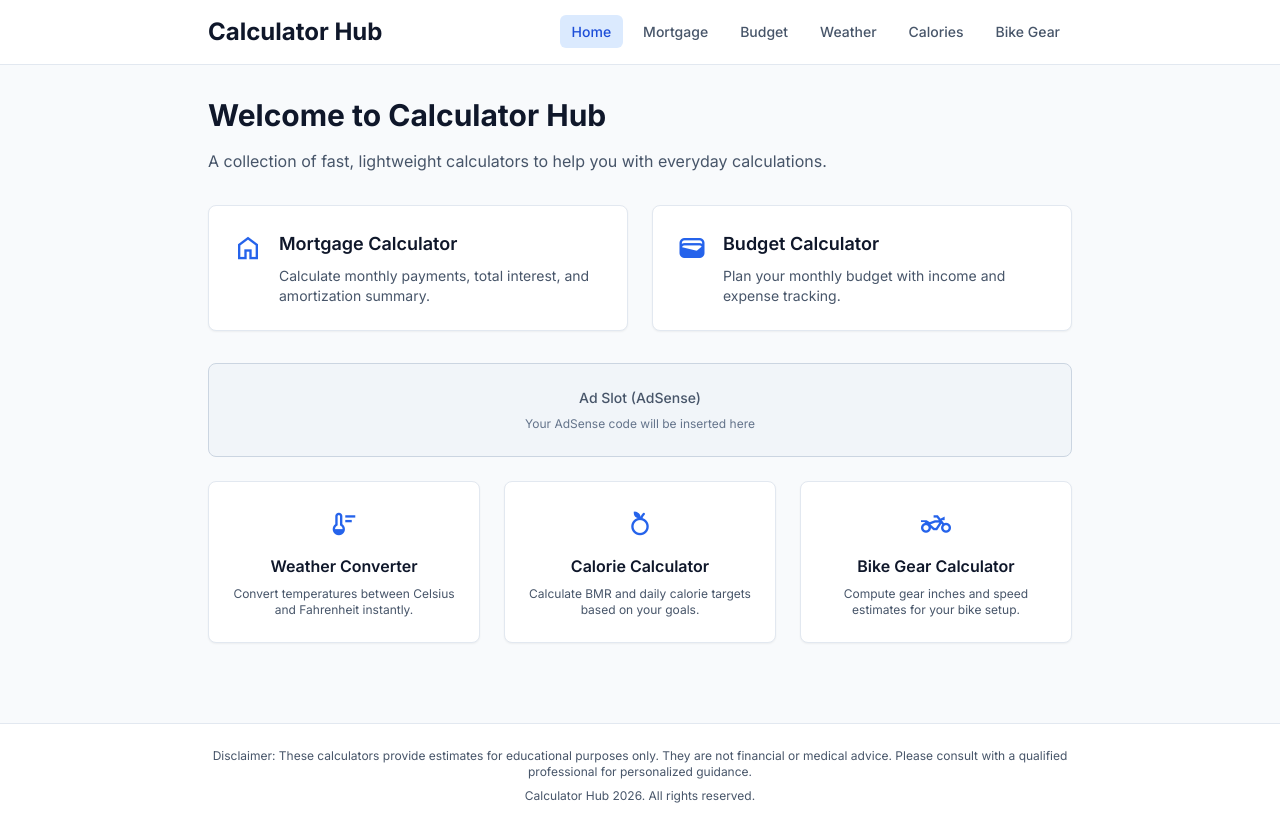
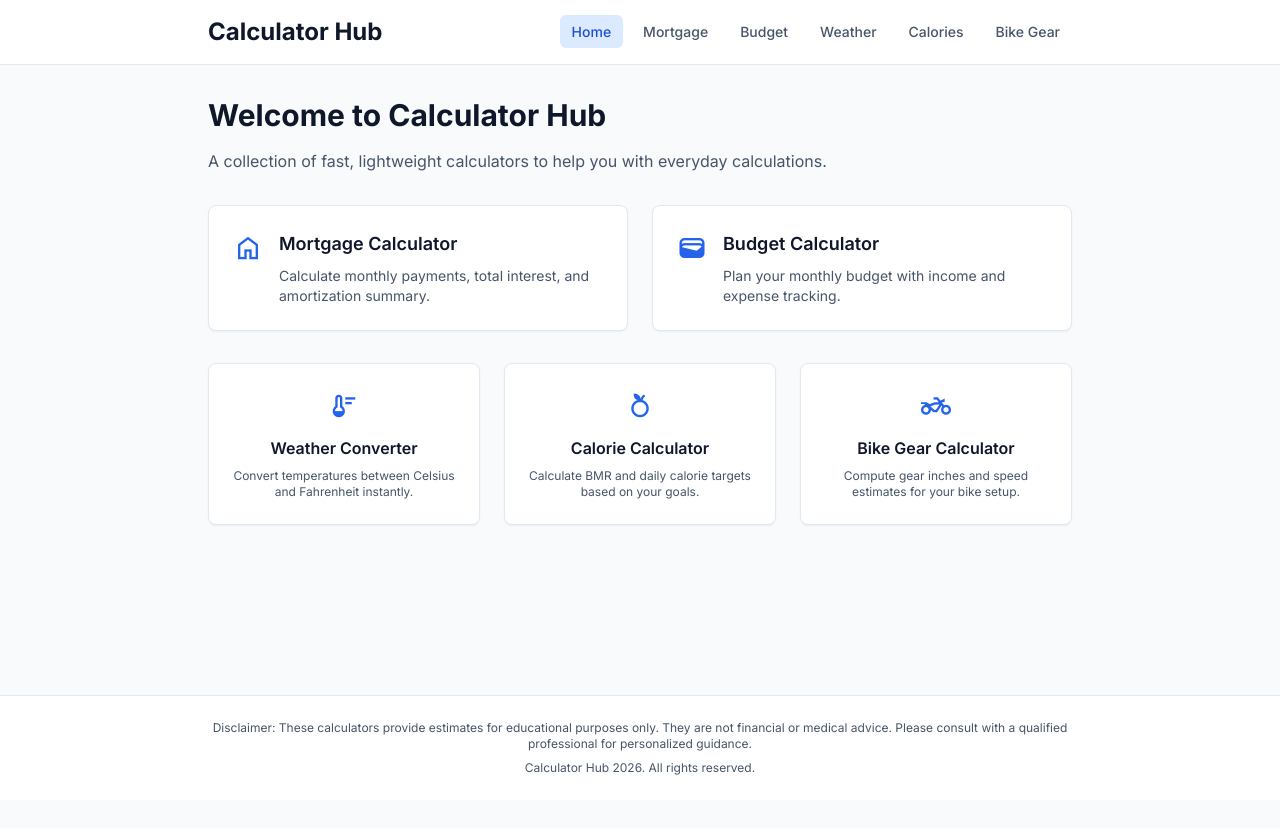
Before and after one commit to wylie/calculator-hub, a React (Vite) app: page / in a window 1280 px wide. After the commit the page ends 800 px from the top, so only its background shows below. Built offline with nearby package versions, Linux system fonts and the light colour scheme.

Commit message:
Add Google AdSense integration with publisher ID ca-pub-6736467803282205

```diff
--- a/index.html
+++ b/index.html
@@ -16,6 +16,8 @@
       rel="stylesheet"
       href="https://fonts.googleapis.com/css2?family=Material+Symbols+Outlined:opsz,wght,FILL,GRAD@24,400,0,0"
     />
+    <script async src="https://pagead2.googlesyndication.com/pagead/js/adsbygoogle.js?client=ca-pub-6736467803282205"
+      crossorigin="anonymous"></script>
     <title>Calculator Hub</title>
   </head>
   <body>
--- a/src/components/AdSlot.tsx
+++ b/src/components/AdSlot.tsx
@@ -1,10 +1,28 @@
-export default function AdSlot() {
+import { useEffect } from 'react';
+
+interface AdSlotProps {
+  slotId?: string;
+}
+
+export default function AdSlot({ slotId = '1234567890' }: AdSlotProps) {
+  useEffect(() => {
+    try {
+      (window.adsbygoogle = window.adsbygoogle || []).push({});
+    } catch (e) {
+      console.log('AdSense error:', e);
+    }
+  }, [slotId]);
+
   return (
-    <div className="rounded-lg border border-slate-300 bg-slate-100 p-6 text-center my-6">
-      <p className="text-sm font-medium text-slate-600">Ad Slot (AdSense)</p>
-      <p className="text-xs text-slate-500 mt-2">
-        Your AdSense code will be inserted here
-      </p>
+    <div className="my-6">
+      <ins
+        className="adsbygoogle"
+        style={{ display: 'block' }}
+        data-ad-client="ca-pub-6736467803282205"
+        data-ad-slot={slotId}
+        data-ad-format="auto"
+        data-full-width-responsive="true"
+      ></ins>
     </div>
   );
 }
--- /dev/null
+++ b/src/types/global.d.ts
@@ -0,0 +1,5 @@
+declare global {
+  var adsbygoogle: any[];
+}
+
+export {};
```
Also changed, not shown: public/ads.txt (added).
